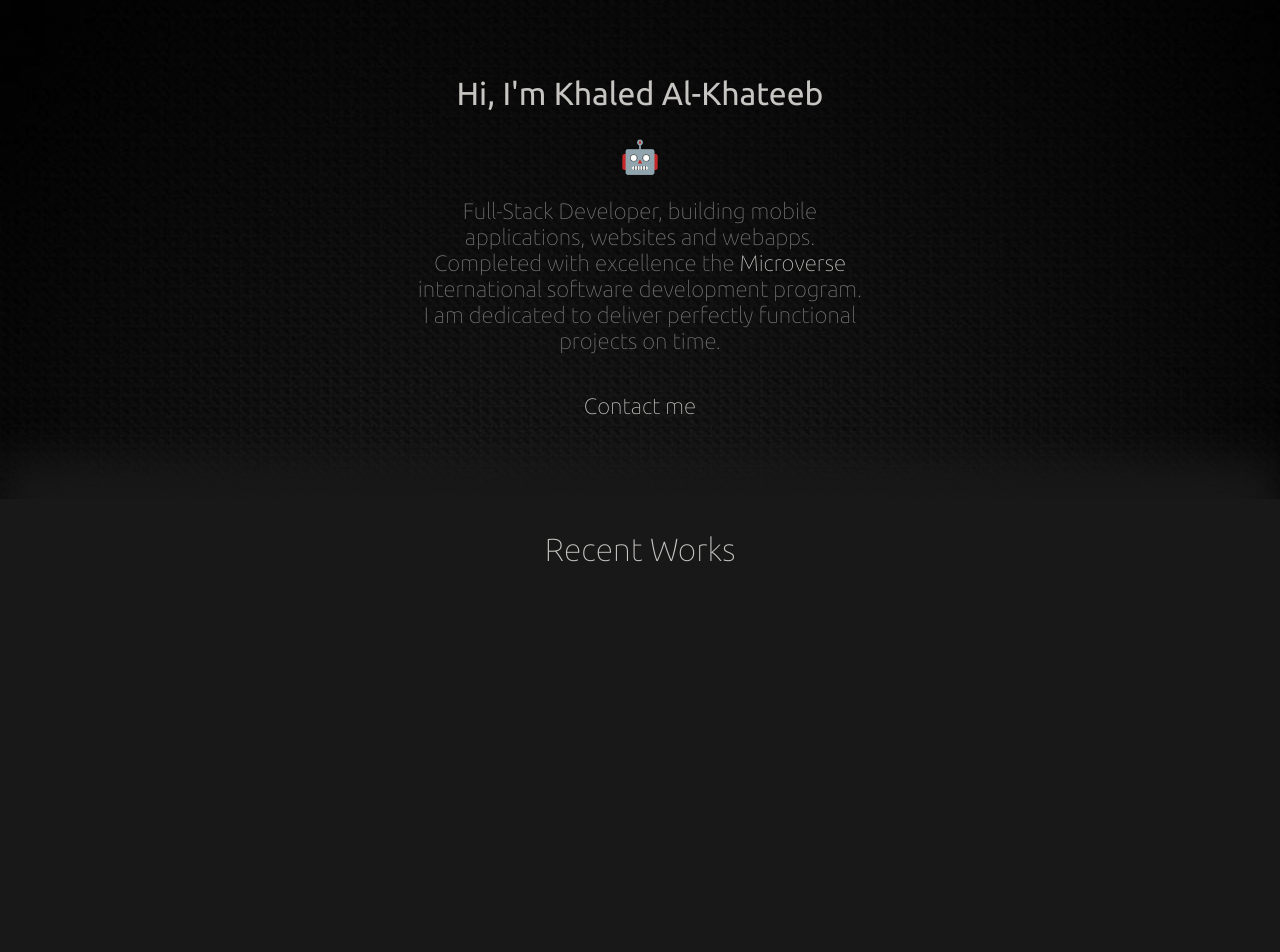
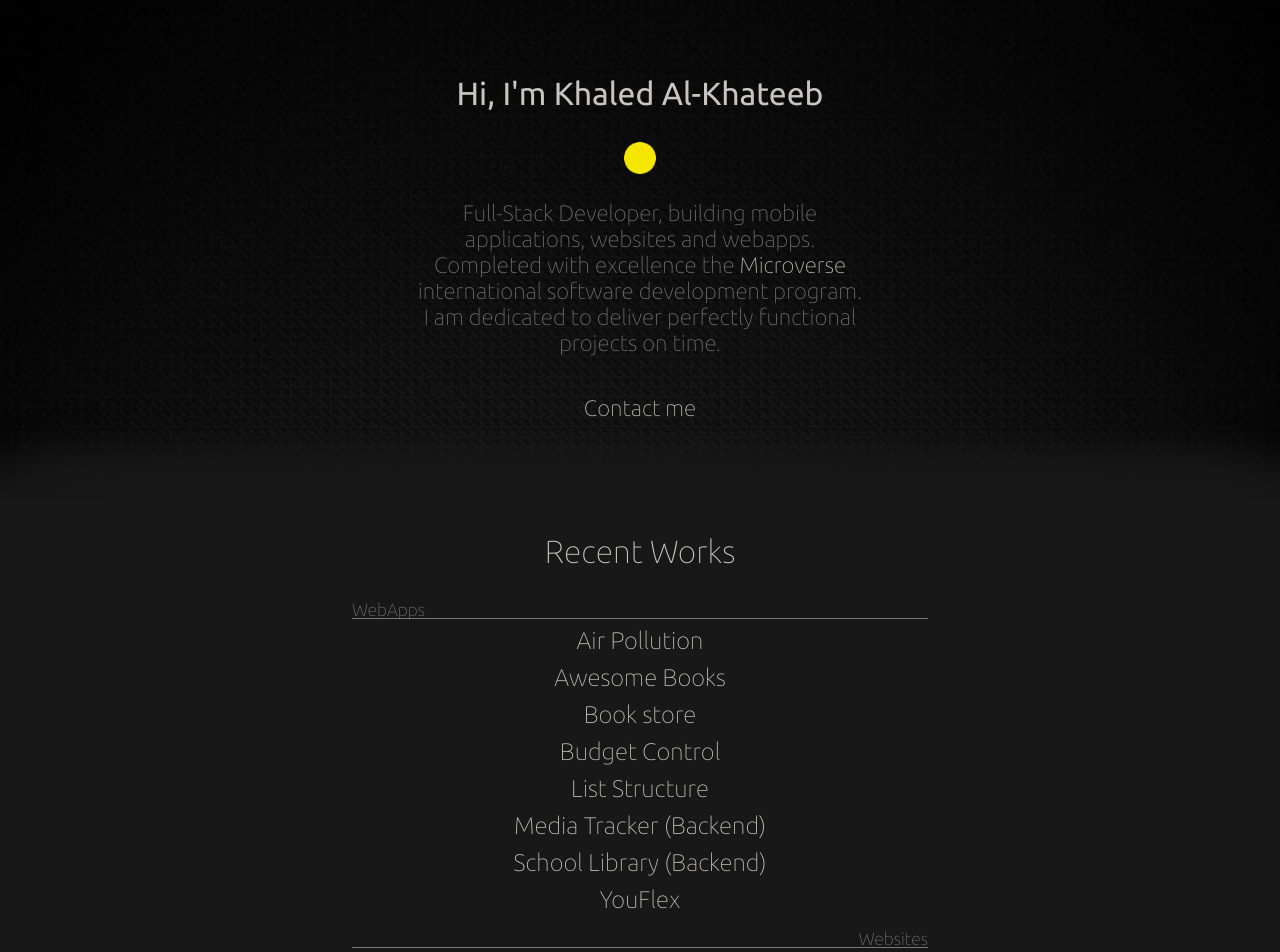
Before and after one commit to Khaled-AlKhateeb/my-portfolio, a React (Create React App) app: page / in a window 1280 px wide. Shown: the top 952 px of the page. Built offline with nearby package versions, Linux system fonts and the light colour scheme.

Commit message:
Fix emoji, blur effect and animation

```diff
--- a/src/components/Home.jsx
+++ b/src/components/Home.jsx
@@ -1,4 +1,5 @@
 import React, { useState } from "react";
+import { useInView } from "react-intersection-observer";
 import "../styles/Home.css";
 import { SocialIcon } from "react-social-icons";
 import data from "../data";
@@ -7,6 +8,7 @@ import Popup from "./Popup";
 
 const Home = () => {
   const [activePopup, setActivePopup] = useState(null);
+  const [ref, inView] = useInView({ threshold: 0.5 });
 
   const handleClose = () => {
     setActivePopup(null);
@@ -16,10 +18,7 @@ const Home = () => {
     <div className='main-container'>
       <section className='main-info-container'>
         <h1 className='main-title'>Hi, I'm Khaled Al-Khateeb</h1>
-        <div
-          className='robot'
-          data-hover='&#x1F916;'
-        ></div>
+        <img src="./pacman.gif" alt="Pacman eating" className="pacman" />
         <div className='about-container'>
           <p className='about-content'>
             Full-Stack Developer, building mobile applications, websites and
@@ -39,7 +38,7 @@ const Home = () => {
         </div>
       </section>
       <section className='works-main-container'>
-        <div className='works-main-title'>
+        <div className={`works-main-title ${inView ? 'visible' : ''}`} ref={ref}>
           <h3 className='works-title'>Recent Works</h3>
           <div className='web-apps'>
             <h4 className='web-app-title'>WebApps</h4>
--- a/src/styles/Home.css
+++ b/src/styles/Home.css
@@ -33,47 +33,11 @@ li {
 
 .main-title {
   font-size: 2rem;
-  /*font-weight: lighter;*/
   color: var(--Hover);
 }
 
-.robot:after {
-  font-size: 2rem;
-  content: attr(data-hover);
-}
-
-.robot:hover {
-  animation-name: robot-animation;
-  animation-duration: 3.0s;
-  animation-iteration-count: infinite;
-  transform-origin: 70% 70%;
-}
-
-@keyframes robot-animation {
-  0% {
-  transform: rotate( 0.0deg)
-  }
-  10% {
-  transform: rotate(14.0deg)
-  }
-  20% {
-  transform: rotate(-8.0deg)
-  }
-  30% {
-  transform: rotate(14.0deg)
-  }
-  40% {
-  transform: rotate(-4.0deg)
-  }
-  50% {
-  transform: rotate(10.0deg)
-  }
-  60% {
-  transform: rotate( 0.0deg)
-  }
-  100% {
-  transform: rotate( 0.0deg)
-  }
+.pacman {
+  width: 2.5rem;
 }
 
 .about-container {
@@ -140,7 +104,7 @@ li {
   align-items: center;
   text-align: center;
   width: 100%;
-  box-shadow: 0px -40px 40px var(--Primary);
+  box-shadow: 40px -40px 40px var(--Primary), -40px -40px 40px var(--Primary);
 }
 
 .works-main-title {
@@ -192,19 +156,19 @@ li {
   align-self: end;
 }
 
-.works-main-title:hover .work-item-link {
+.works-main-title.visible .work-item-link {
   opacity: 1;
 }
 
-.works-main-title:hover .web-apps {
+.works-main-title.visible .web-apps {
   opacity: 1;
 }
 
-.works-main-title:hover .web-app-title {
+.works-main-title.visible .web-app-title {
   width: 100%;
 }
 
-.works-main-title:hover .web-sites-title {
+.works-main-title.visible .web-sites-title {
   width: 100%;
 }
 
@@ -293,18 +257,10 @@ li {
 
   .main-title {
     margin: 0;
+    white-space: pre-line;
   }
 
   .about-content {
     width: 90%;
   }
-
-  .web-apps {
-    opacity: 1;
-  }
-
-  .web-app-title,
-  .web-sites-title {
-    width: 100%;
-  }
 }
```
Also changed, not shown: public/pacman.gif (added).
